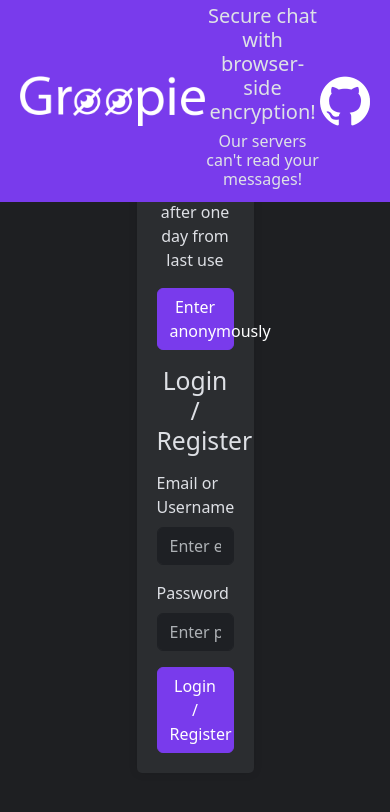
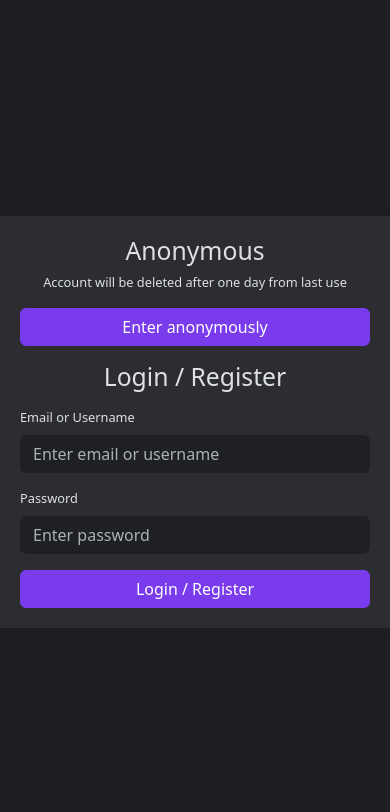
Before and after one commit to GroopieChat/groopie-frontend, a React (Vite) app: page / in a window 390 px wide. Shown: the top 812 px of the page. Built offline with nearby package versions, Linux system fonts and the light colour scheme.

Commit message:
feat: mobile improvements

```diff
--- a/src/components/ChatComponent/ChatComponent.css
+++ b/src/components/ChatComponent/ChatComponent.css
@@ -103,9 +103,3 @@
 .backIcon:hover {
   filter: brightness(80%);
 }
-
-.sendButton {
-  @media (max-width: 1050px) {
-    font-size: small !important;
-};
-}
--- a/src/components/ChatComponent/ChatComponent.tsx
+++ b/src/components/ChatComponent/ChatComponent.tsx
@@ -61,6 +61,11 @@
   const sendButtonClicked = (e: React.MouseEvent) => {
     e.preventDefault();
     clearAndSend();
+    if(textAreaRef != null && textAreaRef.current != null)
+    {
+      textAreaRef.current.focus();
+      window.scrollTo(0, 0);
+    }
   }
 
   const container = useRef<HTMLDivElement>(null);
@@ -168,6 +173,7 @@
         <div className="sendMessageDiv">
           <textarea
             className="form-control shadow-none"
+            autoFocus={!props.is_mobile}
             id="message-text"
             onChange={handleChange}
             ref={textAreaRef}
--- a/src/components/Login/Login.css
+++ b/src/components/Login/Login.css
@@ -11,6 +11,22 @@
     border-radius: 5px;
     box-shadow: 0 0 10px rgba(0,0,0,0.1);
     background-color: var(--col-dialog);
+
+
+    @media (max-width: 1400px) {
+      width:50vw;
+      border-radius: 0px;
+    };
+
+    @media (max-width: 1050px) {
+      width:80vw;
+      border-radius: 0px;
+    };
+
+    @media (max-width: 950px) {
+      width:100vw;
+      border-radius: 0px;
+    };
   }
 
   .login-wrapper-mobile {
--- a/src/components/Navbar/NavBar.tsx
+++ b/src/components/Navbar/NavBar.tsx
@@ -9,7 +9,7 @@
 const NavBar = (props: MobileProps) => {
   if (props.is_mobile) {
     return (
-      <nav className=" defaultAppColorNoHover p-2">
+      <nav className="defaultAppColorNoHover p-2">
         <div className="navbarGridMobile">
           <img
             className="mainLogo ms-1 align-self-center"
@@ -32,7 +32,7 @@
 
   } else {
     return (
-      <nav className="navbar fixed-top navbar-dark defaultAppColorNoHover p-1">
+      <nav className="navbar myNavbar fixed-top navbar-dark defaultAppColorNoHover p-1">
         <div className="navbarGrid">
           <img
             className="mainLogo ms-3 align-self-center"
--- a/src/components/Navbar/Navbar.css
+++ b/src/components/Navbar/Navbar.css
@@ -28,3 +28,10 @@
 {
     height: 40px;
 }
+
+.myNavbar {
+    @media (max-width: 1050px) {
+        display: none !important;
+      };
+
+}
--- a/src/pages/LoginPage.css
+++ b/src/pages/LoginPage.css
@@ -3,4 +3,9 @@
     width: 100vw;
     height: 100vh;
     display: flex;
+
+
+    @media (max-width: 1050px) {
+        font-size: 0.8em;
+      };
 }
--- a/src/services/Urls.tsx
+++ b/src/services/Urls.tsx
@@ -1,11 +1,11 @@
 const production = 'https://mhosting.ipv64.net/groopieApi';
-const development = 'http://localhost:8000/groopieApi';
+const development = 'http://192.168.0.107:8000/groopieApi';
 
 const production_front = 'https://mhosting.ipv64.net/groopie';
-const development_front = 'http://localhost:5173/groopie';
+const development_front = 'http://192.168.0.107:5173/groopie';
 
 const production_ws = 'wss://mhosting.ipv64.net/groopieWs/';
-const development_ws = 'ws://localhost:8000/groopieWs/';
+const development_ws = 'ws://192.168.0.107:8000/groopieWs/';
 
 export const ApiUrl = process.env.NODE_ENV === 'development' ? development : production;
 export const FrontendUrl = process.env.NODE_ENV === 'development' ? development_front : production_front;
```
